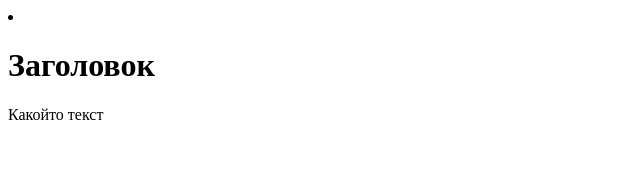
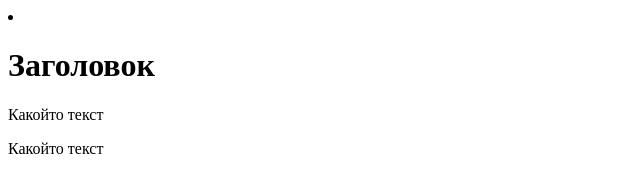
Before and after one commit to Rrr69/goit-markup-hw-01, a plain HTML site: page index.html in a window 1280 px wide. Shown: the whole page, without its empty margins (0-640 px from the left). Drawn offline with Linux system fonts and the light colour scheme.

Commit message:
Update index.html

```diff
--- a/index.html
+++ b/index.html
@@ -10,6 +10,7 @@
     <li>
         <h1>Заголовок</h1>
         <p>Какойто текст</p>
+        <p>Какойто текст</p>
     </li>
 
 </body>
```
